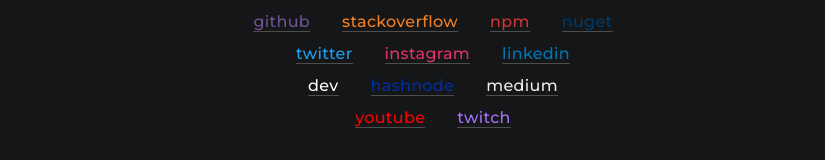
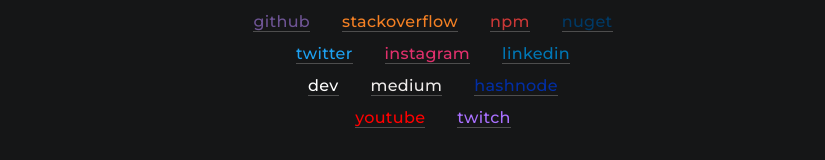
Before and after one commit to cppshane/shaneduffy, an Angular app in the folder site/: page /about in a window 1280 px wide. Shown: the part 1038-1198 px from the top of the page, without its empty margins (207-1032 px from the left). Built offline with nearby package versions, Linux system fonts and the light colour scheme.

Commit message:
Update about

```diff
--- a/site/src/app/components/about/about.component.html
+++ b/site/src/app/components/about/about.component.html
@@ -31,9 +31,8 @@
     </div>-->
     <div class="about-links-container flex-row">
       <p><a class="text-link color-dev" target="_blank" href="https://dev.to/cppshane">dev</a></p>
+      <p><a class="text-link color-medium" target="_blank" href="https://cppshane.medium.com/">medium</a></p>
       <p><a class="text-link color-hashnode" target="_blank" href="https://cppshane.hashnode.dev/">hashnode</a></p>
-      <p><a class="text-link color-medium" target="_blank" href="https://cppshane.medium.com/">medium</a>
-      </p>
     </div>
     <div class="about-links-container flex-row">
       <p><a class="text-link color-youtube" target="_blank" href="https://www.youtube.com/@cppshane">youtube</a></p>
```
